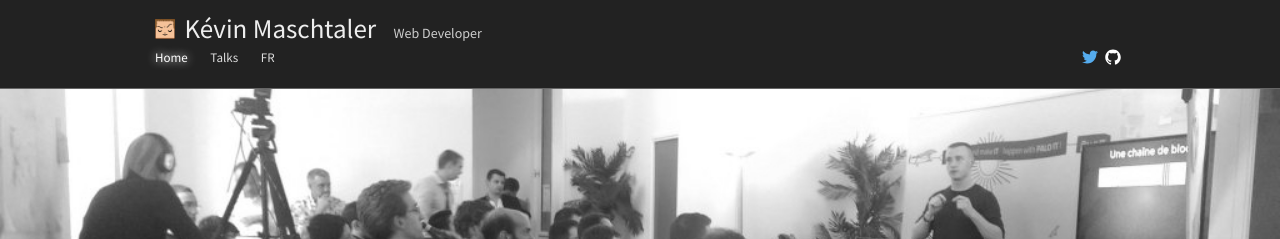
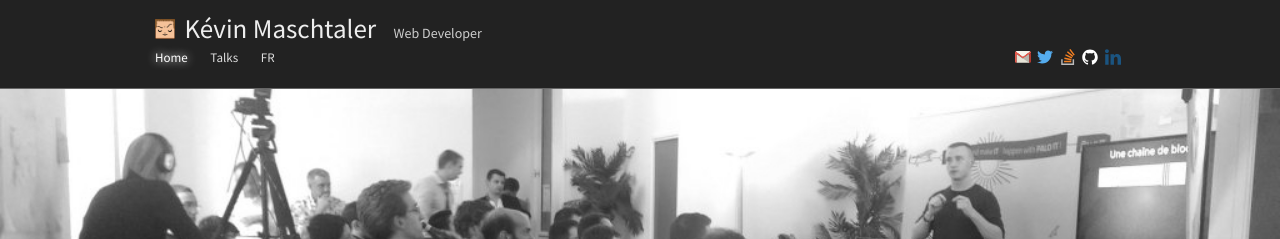
Before and after one commit to Kmaschta/kmaschta.github.io, a Jekyll site: the page built from index.html, in a window 1280 px wide. Shown: the top 239 px of the page. Built offline with Jekyll 4.4.1, drawn with Linux system fonts in a browser that asks for light colours.

Commit message:
Add Gmail, Stack Overflow and LinkedIn accounts

```diff
--- a/_config.yml
+++ b/_config.yml
@@ -5,6 +5,9 @@ baseurl: ""
 url: "https://www.kmaschta.me"
 twitter: Kmaschta
 github: Kmaschta
+stackoverflow: users/3868326/kmaschta
+linkedin: kmaschta
+gmail: kevin.maschtaler@gmail.com
 google_analytics_ua: UA-83286822-1
 
 # Build settings
--- a/_includes/social.html
+++ b/_includes/social.html
@@ -1,4 +1,9 @@
-            <div class="social-list">{% if site.twitter %}
+<div class="social-list">{% if site.gmail %}
+	<a href="mailto:{{ site.gmail }}">
+		<span class="icon icon--gmail">
+			{% include svg/gmail.svg %}
+		</span>
+	</a>{% endif %}{% if site.twitter %}
 	<a href="https://twitter.com/{{ site.twitter }}">
 		<span class="icon  icon--twitter">
 			<svg viewBox="0 0 16 16">
@@ -21,6 +26,13 @@
 				<path fill="#FFFFFF" d="M7.999,0.431c-4.285,0-7.76,3.474-7.76,7.761 c0,3.428,2.223,6.337,5.307,7.363c0.388,0.071,0.53-0.168,0.53-0.374c0-0.184-0.007-0.672-0.01-1.32 c-2.159,0.469-2.614-1.04-2.614-1.04c-0.353-0.896-0.862-1.135-0.862-1.135c-0.705-0.481,0.053-0.472,0.053-0.472 c0.779,0.055,1.189,0.8,1.189,0.8c0.692,1.186,1.816,0.843,2.258,0.645c0.071-0.502,0.271-0.843,0.493-1.037 C4.86,11.425,3.049,10.76,3.049,7.786c0-0.847,0.302-1.54,0.799-2.082C3.768,5.507,3.501,4.718,3.924,3.65 c0,0,0.652-0.209,2.134,0.796C6.677,4.273,7.34,4.187,8,4.184c0.659,0.003,1.323,0.089,1.943,0.261 c1.482-1.004,2.132-0.796,2.132-0.796c0.423,1.068,0.157,1.857,0.077,2.054c0.497,0.542,0.798,1.235,0.798,2.082 c0,2.981-1.814,3.637-3.543,3.829c0.279,0.24,0.527,0.713,0.527,1.437c0,1.037-0.01,1.874-0.01,2.129 c0,0.208,0.14,0.449,0.534,0.373c3.081-1.028,5.302-3.935,5.302-7.362C15.76,3.906,12.285,0.431,7.999,0.431z"/>
 			</svg>
 		</span>
+	</a>{% endif %}{% if site.linkedin %}
+	<a href="https://fr.linkedin.com/in/{{ site.linkedin }}">
+		<span class="icon icon--linkedin">
+			<svg viewBox="0 5 1036 990">
+				<path fill="#1b5480" d="M0,120c0-33.334,11.667-60.834,35-82.5C58.333,15.833,88.667,5,126,5c36.667,0,66.333,10.666,89,32	c23.333,22,35,50.666,35,86c0,32-11.333,58.666-34,80c-23.333,22-54,33-92,33h-1c-36.667,0-66.333-11-89-33S0,153.333,0,120z M13,995V327h222v668H13z M358,995h222V622c0-23.334,2.667-41.334,8-54c9.333-22.667,23.5-41.834,42.5-57.5	c19-15.667,42.833-23.5,71.5-23.5c74.667,0,112,50.333,112,151v357h222V612c0-98.667-23.333-173.5-70-224.5S857.667,311,781,311	c-86,0-153,37-201,111v2h-1l1-2v-95H358c1.333,21.333,2,87.666,2,199C360,637.333,359.333,793.666,358,995z"/>
+			</svg>
+		</span>
 	</a>{% endif %}
 	<!--
 	<a href="{{ "/blog/feed.xml" | prepend: site.baseurl }}">
```
Also changed, not shown: _includes/svg/gmail.svg (added). Lines whose indentation alone changed are shown as unchanged.
